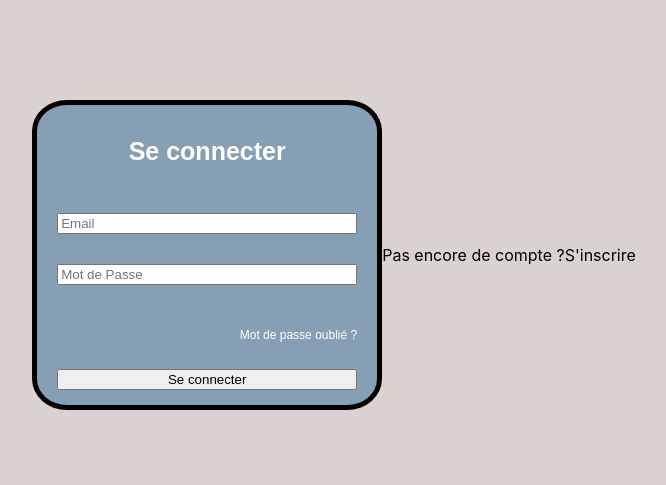
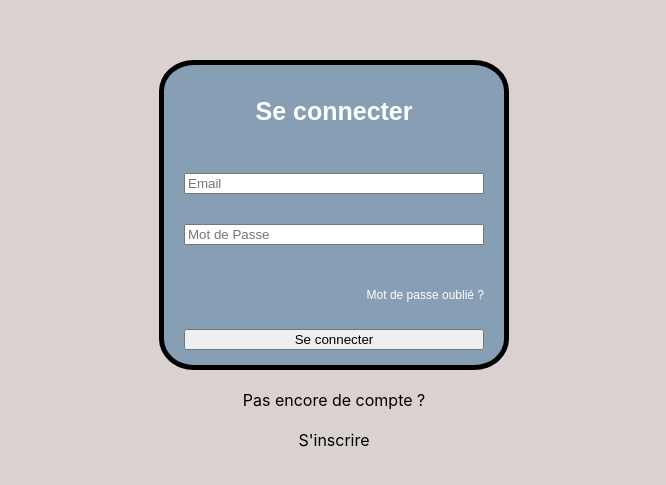
Before and after one commit to macenteno63/ekip1, a React (Create React App) app: page / in a window 1280 px wide. Shown: the part 145-630 px from the top of the page, without its empty margins (306-972 px from the left). Built offline with nearby package versions, Linux system fonts and the light colour scheme.

Commit message:
className Connexion

```diff
--- a/src/components/formulaire.css
+++ b/src/components/formulaire.css
@@ -16,6 +16,7 @@
     justify-content: center;
     align-items: center;
     text-align: center;
+    flex-direction: column;
     /* border: solid yellow 2px; */
     width: 100%;
     height: 100vh;
@@ -32,4 +33,5 @@
 }
 .inscription{
     display: flex;
+    padding-top: 20px;
 }
--- a/src/components/formulaire.js
+++ b/src/components/formulaire.js
@@ -27,17 +27,17 @@ function Formulaire(){
     ) : (
         <div id={"formu"}>
             <form method={"POST"}>
-                <h1 class="connexion" >Se connecter</h1>
+                <h1 className="connexion" >Se connecter</h1>
                 <label htmlFor={"mail"}></label>
                 <input type={"email"} id={"mail"} placeholder={"Email"}/>
                 <label htmlFor={"MDP"}></label>
                 <input type={"password"} id={"MDP"} placeholder={"Mot de Passe"}/>
                 <label htmlFor={"boutonSubmit"}></label>
-                <p class="mdp" onClick={() => setIsOpen(true)} >Mot de passe oublié ?</p>
+                <p className="mdp" onClick={() => setIsOpen(true)} >Mot de passe oublié ?</p>
                 <input type={"submit"} id={"boutonSubmit"} value={"Se connecter"}/>
             </form>
-            <a class="inscription" > Pas encore de compte ? </a>
-            <a class="inscription" onClick={() => setIsOpen(true)} > S'inscrire </a>
+            <a className="inscription" > Pas encore de compte ? </a>
+            <a className="inscription" onClick={() => setIsOpen(true)} > S'inscrire </a>
         </div>
     )
 }
```
